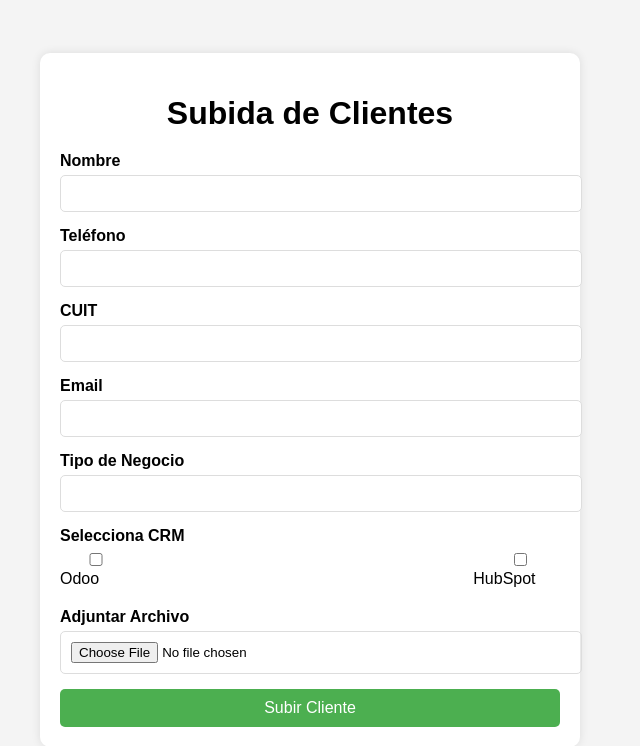
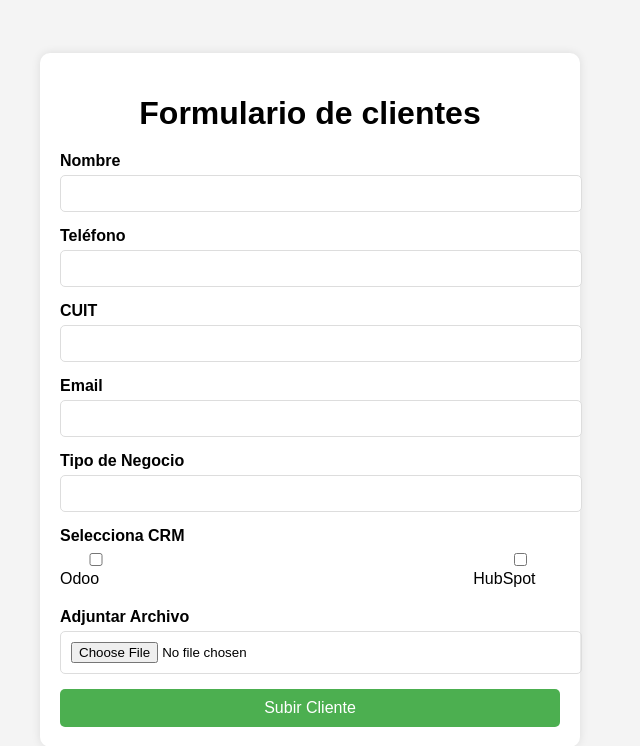
Before and after one commit to FlorcitaHnatiuk/balcami, a Flask app: page / in a window 1280 px wide. Shown: the top 746 px of the page, without its empty margins (330-970 px from the left). Run offline with Flask 3, Linux system fonts and the light colour scheme.

Commit message:
correccion

```diff
--- a/app/templates/form.html
+++ b/app/templates/form.html
@@ -2,12 +2,12 @@
 <html lang="en">
 <head>
     <meta charset="UTF-8">
-    <title>Subida de Clientes</title>
+    <title>Formulario de clientes</title>
     <link rel="stylesheet" href="{{ url_for('static', filename='styles.css') }}">
 </head>
 <body>
     <div class="container">
-        <h1>Subida de Clientes</h1>
+        <h1>Formulario de clientes</h1>
         <form action="{{ url_for('submit') }}" method="post" enctype="multipart/form-data" class="form-container">
             <div class="form-group">
                 <label for="name">Nombre</label>
```
